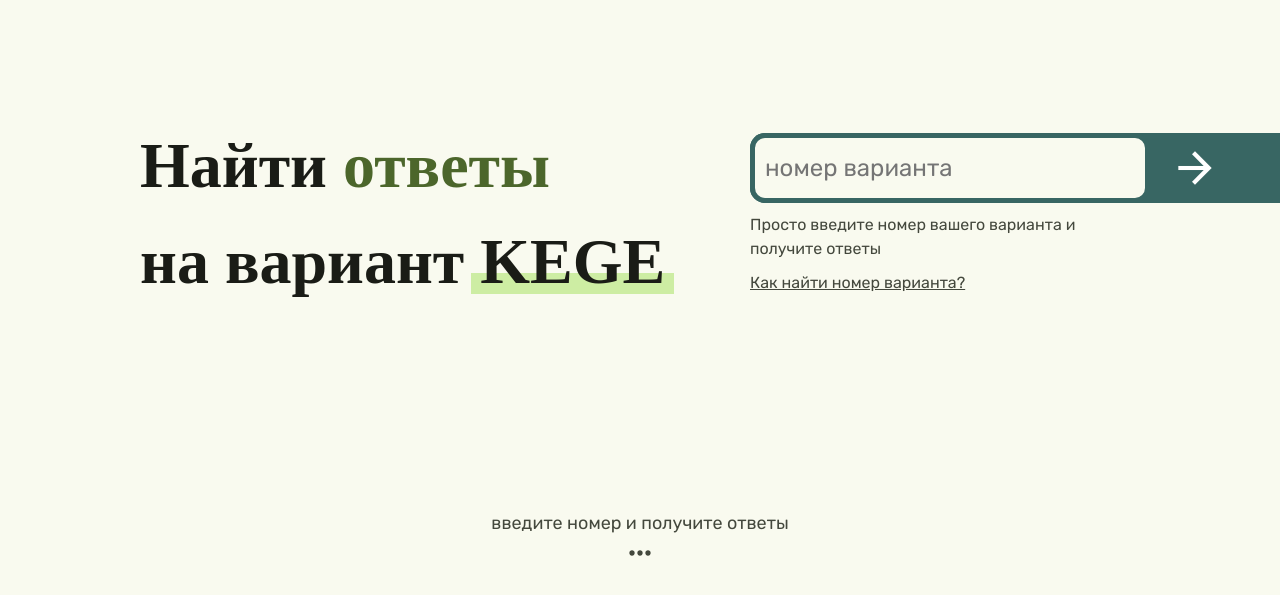
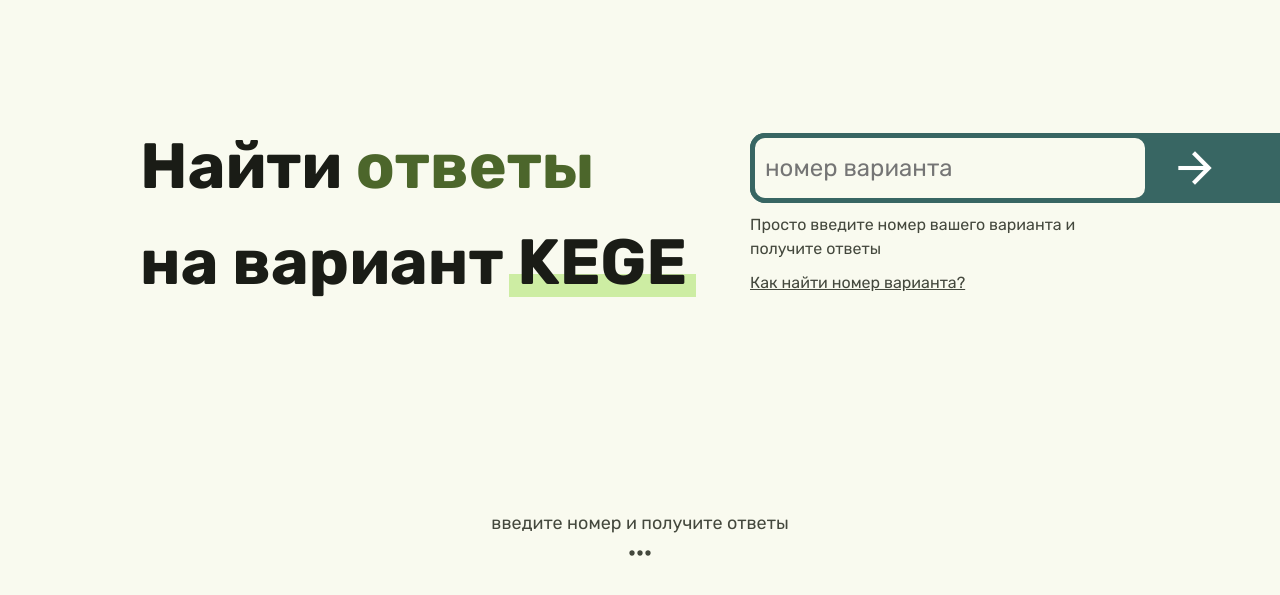
Before and after one commit to AleksandrVishniakov/crp, a plain HTML site: page index.html in a window 1280 px wide. Shown: the part 77-672 px from the top of the page. Drawn offline with Linux system fonts and the light colour scheme; files whose address does not match are found by name; a web font is replaced by a local one.

Commit message:
Fix fonts

```diff
--- a/index.html
+++ b/index.html
@@ -5,6 +5,11 @@
         <meta charset="UTF-8">
         <meta name="viewport" content="width=device-width, initial-scale=1.0">
         <title>KEGE solver</title>
+
+        <link rel="preconnect" href="https://fonts.googleapis.com">
+        <link rel="preconnect" href="https://fonts.gstatic.com" crossorigin>
+        <link href="https://fonts.googleapis.com/css2?family=Rubik:ital,wght@0,300..900;1,300..900&display=swap" rel="stylesheet">
+
         <link rel="stylesheet" href="./styles/main.css">
     </head>
 
```
